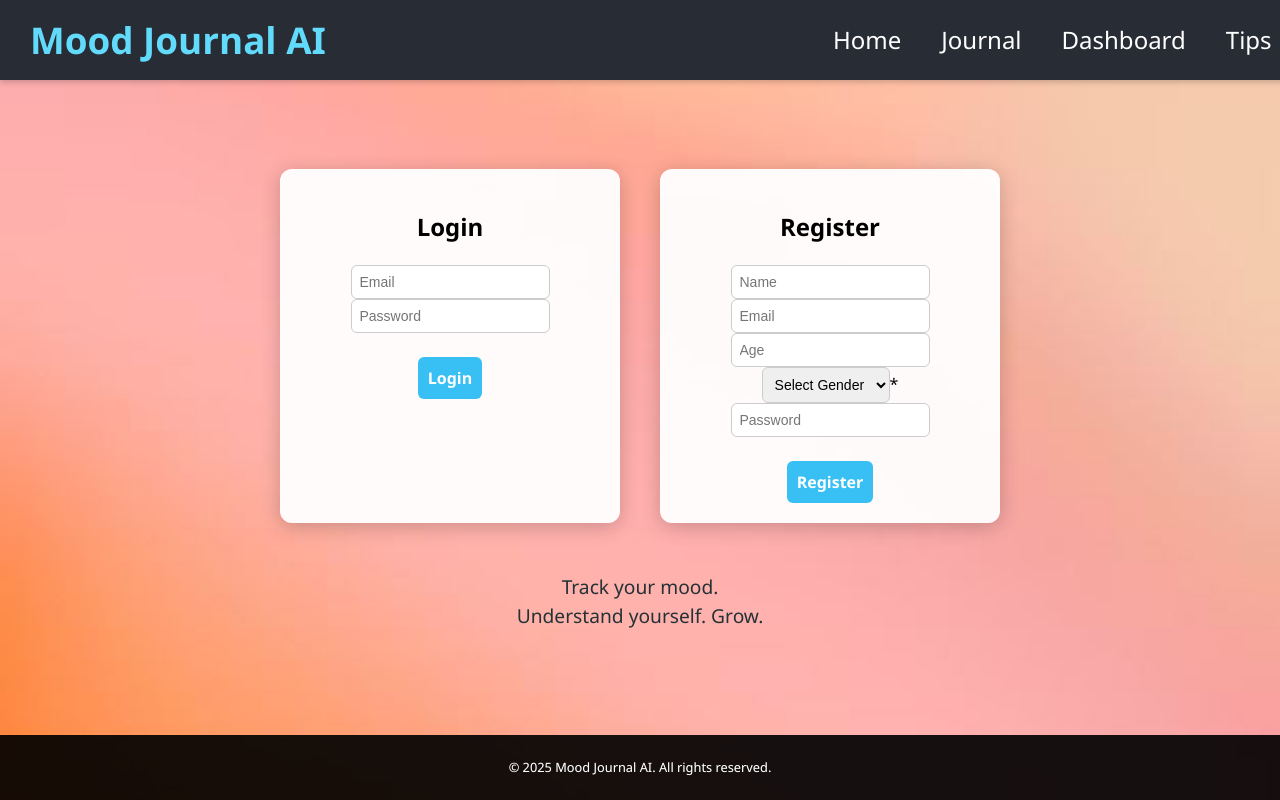
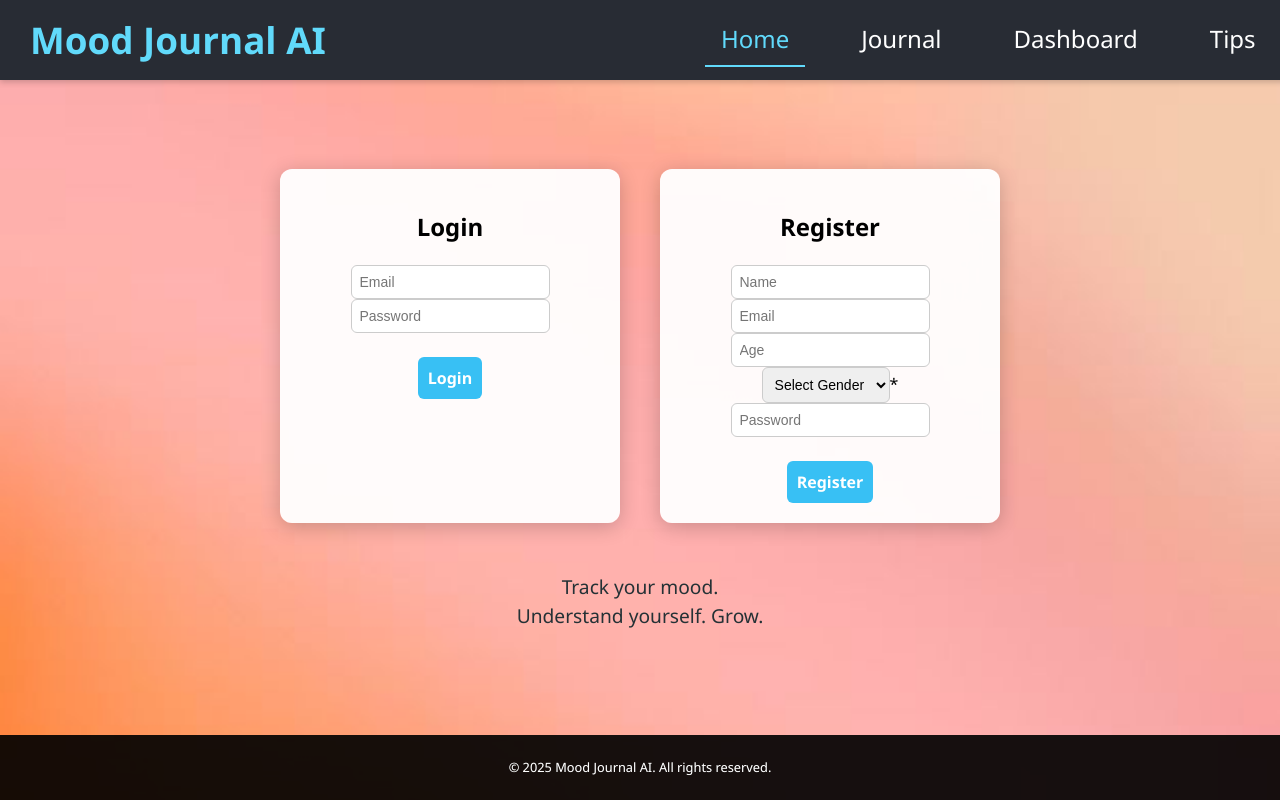
Before and after one commit to Unnati126/Capstone_Project, a React (Vite) app in the folder mood_journal_ai/frontend/: page / in a window 1280 px wide. Built offline with nearby package versions, Linux system fonts and the light colour scheme.

Commit message:
navbar highlight

```diff
--- a/mood_journal_ai/frontend/src/components/Navbar.css
+++ b/mood_journal_ai/frontend/src/components/Navbar.css
@@ -37,3 +37,15 @@
 .navbar-right a:hover {
   color: #61dafb;
 }
+
+.nav-link {
+  padding: 8px 16px;
+  text-decoration: none;
+  color: black;
+  font-weight: bold;
+}
+
+.nav-link.active {
+  color: #61dafb;
+  border-bottom: 2px solid #61dafb;
+}
--- a/mood_journal_ai/frontend/src/components/Navbar.jsx
+++ b/mood_journal_ai/frontend/src/components/Navbar.jsx
@@ -1,5 +1,6 @@
 import { Link } from "react-router-dom";
 import "./Navbar.css";
+import { NavLink }  from "react-router-dom";
 
 // Navbar component that provides navigation links to different pages of the application
 export default function Navbar() {
@@ -9,10 +10,23 @@ export default function Navbar() {
         <h1>Mood Journal AI</h1>
       </div>
       <div className="navbar-right">
-        <Link to="/">Home</Link>
-        <Link to="/journal">Journal</Link>
-        <Link to="/dashboard">Dashboard</Link>
-        <Link to="/tips">Tips</Link>
+
+      <NavLink to="/" className={({ isActive }) => (isActive ? "nav-link active" : "nav-link")}>
+        Home
+      </NavLink>
+
+      <NavLink to="/journal" className={({ isActive }) => (isActive ? "nav-link active" : "nav-link")}>
+        Journal
+      </NavLink>
+
+      <NavLink to="/dashboard" className={({ isActive }) => (isActive ? "nav-link active" : "nav-link")}>
+        Dashboard
+      </NavLink>
+
+      <NavLink to="/tips" className={({ isActive }) => (isActive ? "nav-link active" : "nav-link")}>
+        Tips
+      </NavLink>
+
       </div>
     </nav>
   );
```
